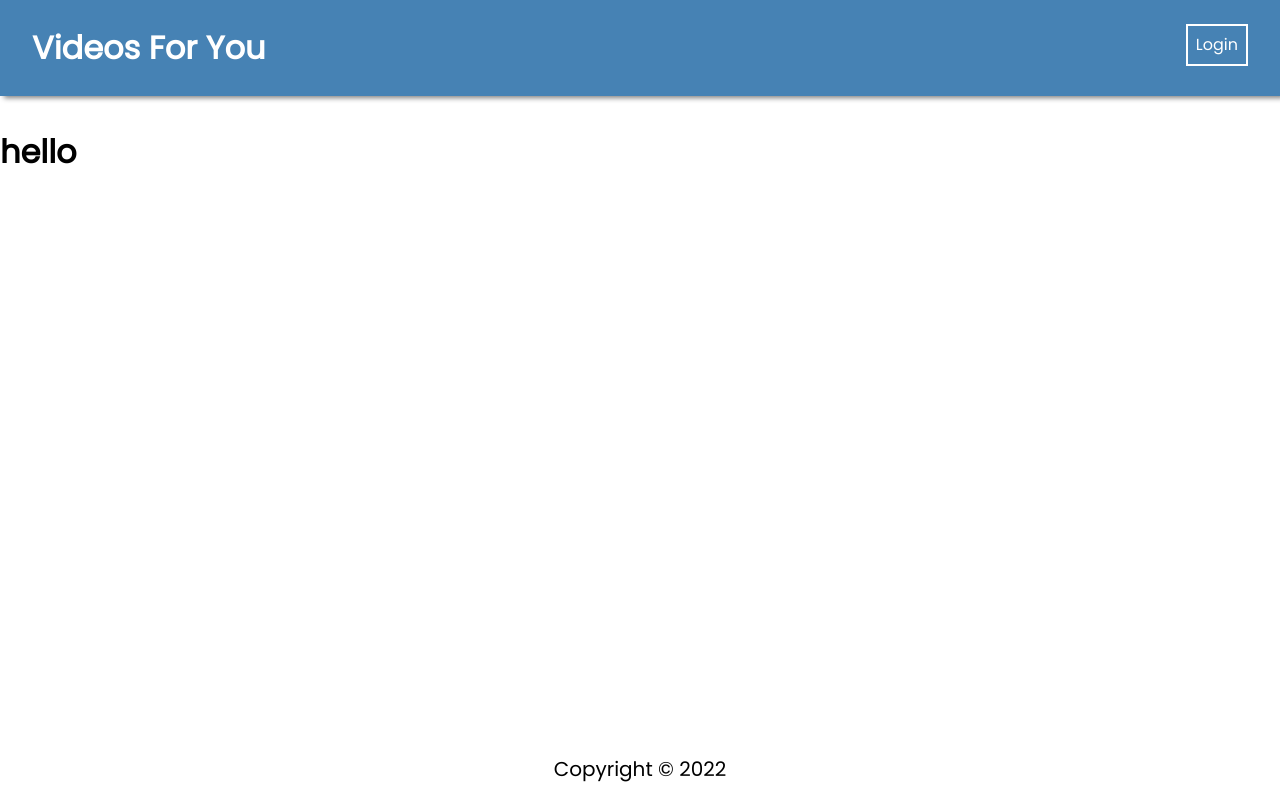
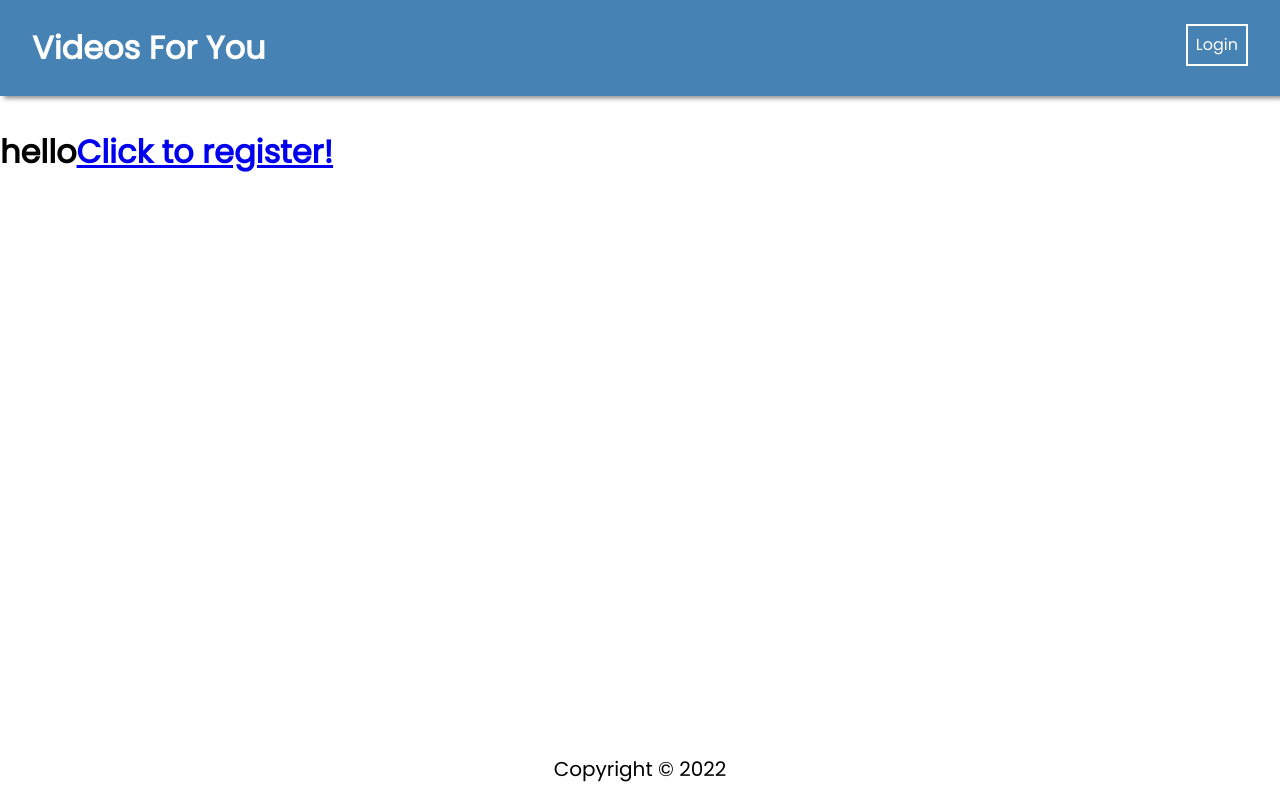
Before and after one commit to niguelprice/Youtube-Clone-Frontend, a React (Create React App) app in the folder ReactDjango_JWT_StarterCode-main/frontend/: page /SearchResultsPage in a window 1280 px wide. Built offline with nearby package versions, Linux system fonts and the light colour scheme.

Commit message:
added link to connect registerpage with my searchresultspage

```diff
--- a/ReactDjango_JWT_StarterCode-main/frontend/src/pages/SearchResultsPage/SearchResultsPage.js
+++ b/ReactDjango_JWT_StarterCode-main/frontend/src/pages/SearchResultsPage/SearchResultsPage.js
@@ -1,5 +1,14 @@
+import { Link } from "react-router-dom";
+
+
+
 const SearchResultsPage = () => {
-    return ( <h1>hello</h1> );
+
+
+
+    return ( <h1>hello
+        <Link to="/register">Click to register!</Link>
+    </h1> );
 }
 
 export default SearchResultsPage;
```
